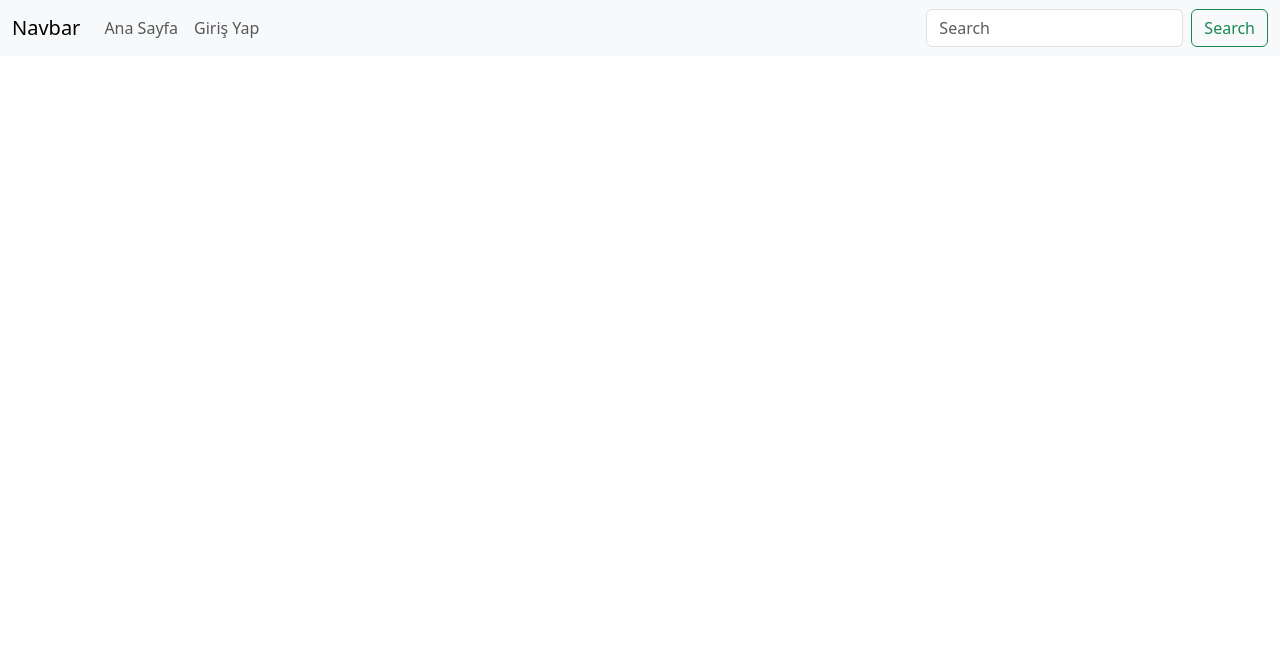
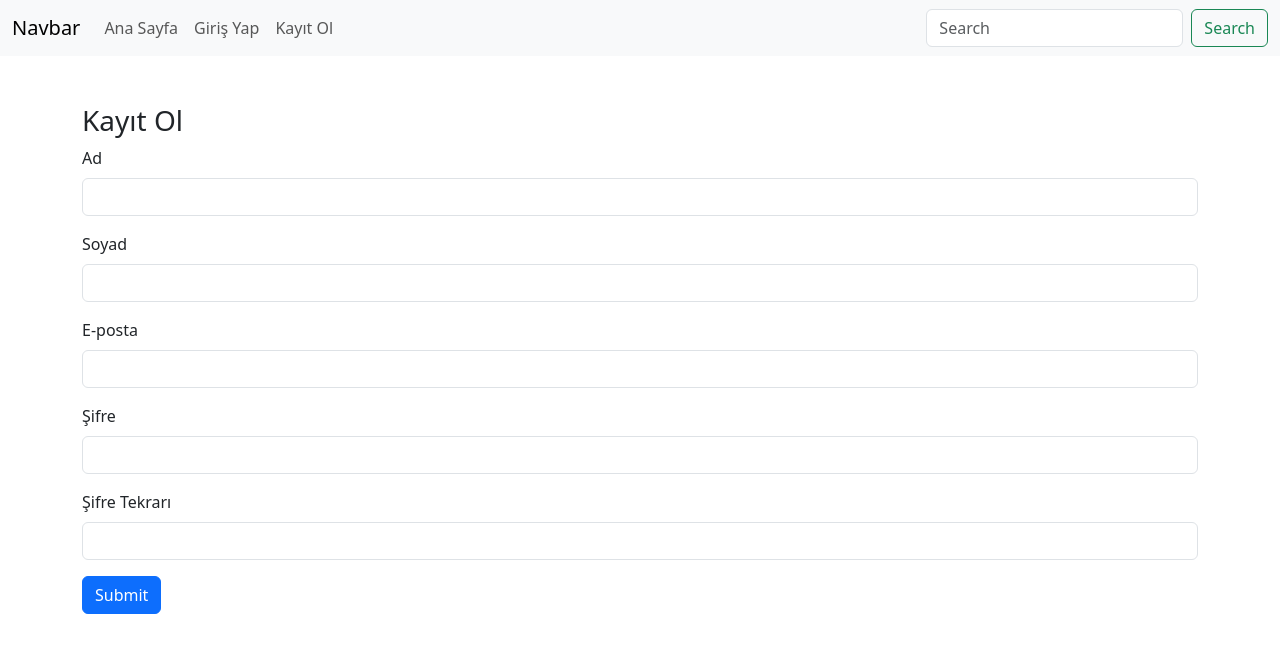
Before and after one commit to halit-kalayci-instruction/tobeto2a.angular, an Angular app: page /register in a window 1280 px wide. Before the commit this address led to /. Shown: the top 652 px of the page. Built offline with nearby package versions, Linux system fonts and the light colour scheme.

Commit message:
myinput component

```diff
--- a/src/app/app.routes.ts
+++ b/src/app/app.routes.ts
@@ -1,9 +1,11 @@
 import { Routes } from '@angular/router';
 import { HomepageComponent } from './pages/homepage/homepage.component';
 import { LoginComponent } from './pages/login/login.component';
+import { RegisterComponent } from './pages/register/register.component';
 
 export const routes: Routes = [
   { path: '', redirectTo: 'homepage', pathMatch: 'full' },
   { path: 'homepage', component: HomepageComponent },
   { path: 'login', component: LoginComponent },
+  { path: 'register', component: RegisterComponent },
 ];
--- /dev/null
+++ b/src/app/components/base-input/base-input.component.html
@@ -0,0 +1,2 @@
+<label [for]="labelId" class="form-label">{{ label }}</label>
+<input [type]="inputType" class="form-control" [id]="labelId" />
--- a/src/app/components/navbar/navbar.component.html
+++ b/src/app/components/navbar/navbar.component.html
@@ -16,18 +16,15 @@
       <ul class="navbar-nav me-auto mb-2 mb-lg-0">
         <li class="nav-item">
           <!-- SPA'larda iç linklerde href kullanımı YASAK! -->
-          <a
-            class="nav-link"
-            aria-current="page"
-            routerLink="/homepage"
-            routerLinkActive="bg-danger"
+          <a class="nav-link" aria-current="page" routerLink="/homepage"
             >Ana Sayfa</a
           >
         </li>
         <li class="nav-item">
-          <a class="nav-link" routerLink="/login" routerLinkActive="bg-danger"
-            >Giriş Yap</a
-          >
+          <a class="nav-link" routerLink="/login">Giriş Yap</a>
+        </li>
+        <li class="nav-item">
+          <a class="nav-link" routerLink="/register">Kayıt Ol</a>
         </li>
       </ul>
       <form class="d-flex" role="search">
--- /dev/null
+++ b/src/app/pages/register/register.component.html
@@ -0,0 +1,25 @@
+<div class="container mt-5">
+  <h3>Kayıt Ol</h3>
+  <form>
+    <div class="mb-3">
+      <myinput label="Ad" labelId="name" />
+    </div>
+    <div class="mb-3">
+      <myinput label="Soyad" labelId="surname" />
+    </div>
+    <div class="mb-3">
+      <myinput label="E-posta" labelId="email" inputType="email" />
+    </div>
+    <div class="mb-3">
+      <myinput label="Şifre" labelId="password" inputType="password" />
+    </div>
+    <div class="mb-3">
+      <myinput
+        label="Şifre Tekrarı"
+        labelId="passwordConfirm"
+        inputType="password"
+      />
+    </div>
+    <button type="submit" class="btn btn-primary">Submit</button>
+  </form>
+</div>
```
Also changed, not shown: src/app/components/base-input/base-input.component.ts (added, +14 -0 lines), src/app/pages/register/register.component.ts (added, +11 -0 lines), src/app/components/base-input/base-input.component.scss (added), src/app/pages/register/register.component.scss (added), 2 other files (tests, documents, lock files or other folders).
